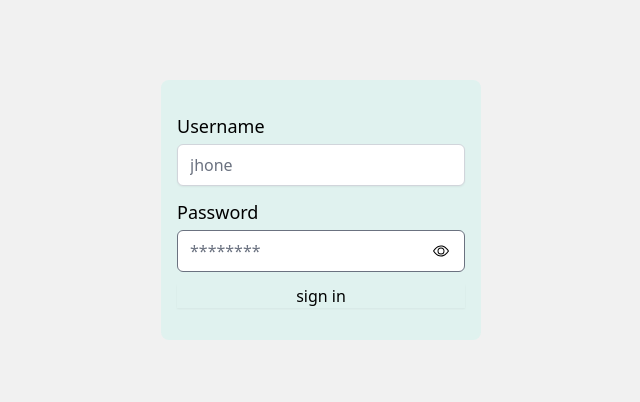
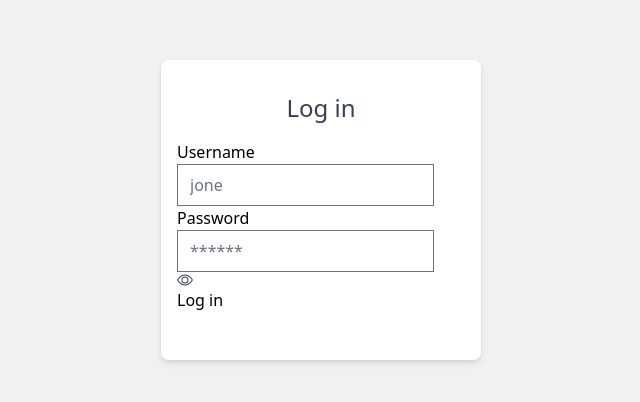
Before and after one commit to nirmalcodes/shop-helper, a React (Vite) app: page / in a window 1280 px wide. Shown: the part 190-592 px from the top of the page, without its empty margins (319-959 px from the left). Built offline with nearby package versions, Linux system fonts and the light colour scheme.

Commit message:
Update login page

```diff
--- a/src/pages/LoginPage/LoginPage.jsx
+++ b/src/pages/LoginPage/LoginPage.jsx
@@ -1,95 +1,108 @@
 import React, { useState } from 'react';
 import { BsEye, BsEyeSlash } from 'react-icons/bs';
-import { useFormik } from 'formik';
+import { Formik, Form, Field, ErrorMessage } from 'formik';
 import * as Yup from 'yup';
 
 const LoginPage = () => {
     const [passwordToggled, setPasswordToggled] = useState(false);
 
-    const formik = useFormik({
-        initialValues: {
+    const initialValues = {
         username: '',
         password: '',
-        },
-        onSubmit: (values) => {
-            console.log('onSubmit', values);
-        },
-        validationSchema: Yup.object({
+    };
+
+    const validationSchema = Yup.object({
         username: Yup.string().required('Username is required'),
         password: Yup.string().required('Password is required'),
-        }),
     });
+
+    const onSubmit = (values) => {
+        console.log('onSubmit', values);
+    };
 
     return (
         <>
             <div className="mx-auto grid min-h-screen place-items-center px-4 xl:w-[70%]">
-                <div className="w-full max-w-[320px] rounded-lg bg-teal-200/20 px-4 py-8">
-                    <form onSubmit={formik.handleSubmit}>
-                        <div className="mb-3">
+                <div className="w-full max-w-[320px] rounded-lg bg-white px-4 py-8 drop-shadow-md">
+                    <Formik
+                        initialValues={initialValues}
+                        validationSchema={validationSchema}
+                        onSubmit={onSubmit}
+                    >
+                        {() => (
+                            <Form>
+                                <h4 className="mb-4 text-center text-2xl font-medium text-gray-700">
+                                    Log in
+                                </h4>
+                                <div className="form-group">
                                     <label
                                         htmlFor="username"
-                                className="mb-1 block text-lg"
+                                        className="form-label"
                                     >
                                         Username
                                     </label>
-                            <input
+                                    <Field
+                                        id="username"
+                                        name="username"
                                         type="text"
+                                        placeholder="jone"
+                                        className="form-input"
+                                    />
+                                    <ErrorMessage
                                         name="username"
-                                placeholder="jhone"
-                                value={formik.values.username}
-                                onChange={formik.handleChange}
-                                onBlur={formik.handleBlur}
-                                className="block w-full rounded-md border-gray-300 shadow-sm focus:ring-blue-500"
+                                        component="span"
+                                        className="form-error-message"
                                     />
-                            <div className="text-sm text-red-600">
-                                {formik.errors.username &&
-                                    formik.touched.username &&
-                                    formik.errors.username}
                                 </div>
-                        </div>
-                        <div className="mb-3">
+                                <div className="form-group">
                                     <label
                                         htmlFor="password"
-                                className="mb-1 block text-lg"
+                                        className="form-label"
                                     >
                                         Password
                                     </label>
-                            <div className="relative">
-                                <input
-                                    type={passwordToggled ? 'text' : 'password'}
+                                    <div className="form-password-group">
+                                        <Field
+                                            id="password"
                                             name="password"
-                                    placeholder="********"
-                                    value={formik.values.password}
-                                    onChange={formik.handleChange}
-                                    onBlur={formik.handleBlur}
-                                    className="block w-full rounded-md"
+                                            type={
+                                                passwordToggled
+                                                    ? 'text'
+                                                    : 'password'
+                                            }
+                                            placeholder="******"
+                                            className="form-input"
                                         />
                                         <div
-                                    className="absolute top-1/2 right-3 -translate-y-1/2 cursor-pointer rounded-full p-1 transition-all duration-150 hover:bg-slate-400/40"
+                                            className="password-toggler"
                                             onClick={() =>
-                                        setPasswordToggled(!passwordToggled)
+                                                setPasswordToggled(
+                                                    !passwordToggled
+                                                )
                                             }
                                         >
                                             {passwordToggled ? (
-                                        <BsEyeSlash className="" />
+                                                <BsEyeSlash className="text-gray-700" />
                                             ) : (
-                                        <BsEye className="" />
+                                                <BsEye className="text-gray-700" />
                                             )}
                                         </div>
                                     </div>
-                            <div className="text-sm text-red-600">
-                                {formik.errors.password &&
-                                    formik.touched.password &&
-                                    formik.errors.password}
-                            </div>
+                                    <ErrorMessage
+                                        name="password"
+                                        component="span"
+                                        className="form-error-message"
+                                    />
                                 </div>
                                 <button
                                     type="submit"
-                            className="block w-full border-gray-300 shadow-sm focus:ring-blue-500"
+                                    className="btn btn-primary mb-4"
                                 >
-                            sign in
+                                    Log in
                                 </button>
-                    </form>
+                            </Form>
+                        )}
+                    </Formik>
                 </div>
             </div>
         </>
```
Lines whose indentation alone changed are shown as unchanged.
